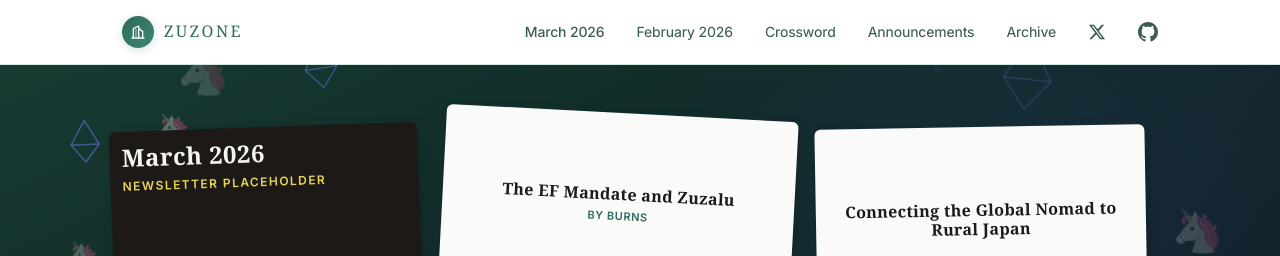
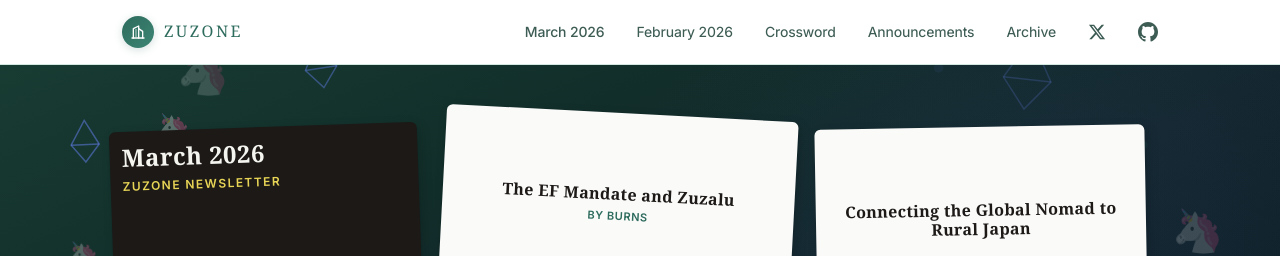
Before and after one commit to vrnvrn/zu, a Next.js app in the folder zuletter/: page /march-2026 in a window 1280 px wide. Shown: the top 256 px of the page. Built offline with nearby package versions, Linux system fonts and the light colour scheme.

Commit message:
Remove placeholder wording from March 2026 card subtitle

```diff
--- a/zuletter/app/march-2026/content.ts
+++ b/zuletter/app/march-2026/content.ts
@@ -197,7 +197,7 @@ Follow us on X @zuzones to catch future spaces.`,
 
 export const cards: Card[] = [
   // Row 1
-  { id: 'intro', hubId: 'intro', title: 'March 2026', subtitle: 'Newsletter Placeholder', isIntro: true },
+  { id: 'intro', hubId: 'intro', title: 'March 2026', subtitle: 'ZuZone Newsletter', isIntro: true },
   { id: 'burns', hubId: 'burns', title: 'The EF Mandate and Zuzalu', subtitle: 'by Burns', isCenterText: true },
   { id: 'zucityjapan', hubId: 'zucityjapan', title: 'Connecting the Global Nomad to Rural Japan', isCenterText: true },
   // Row 2
```
